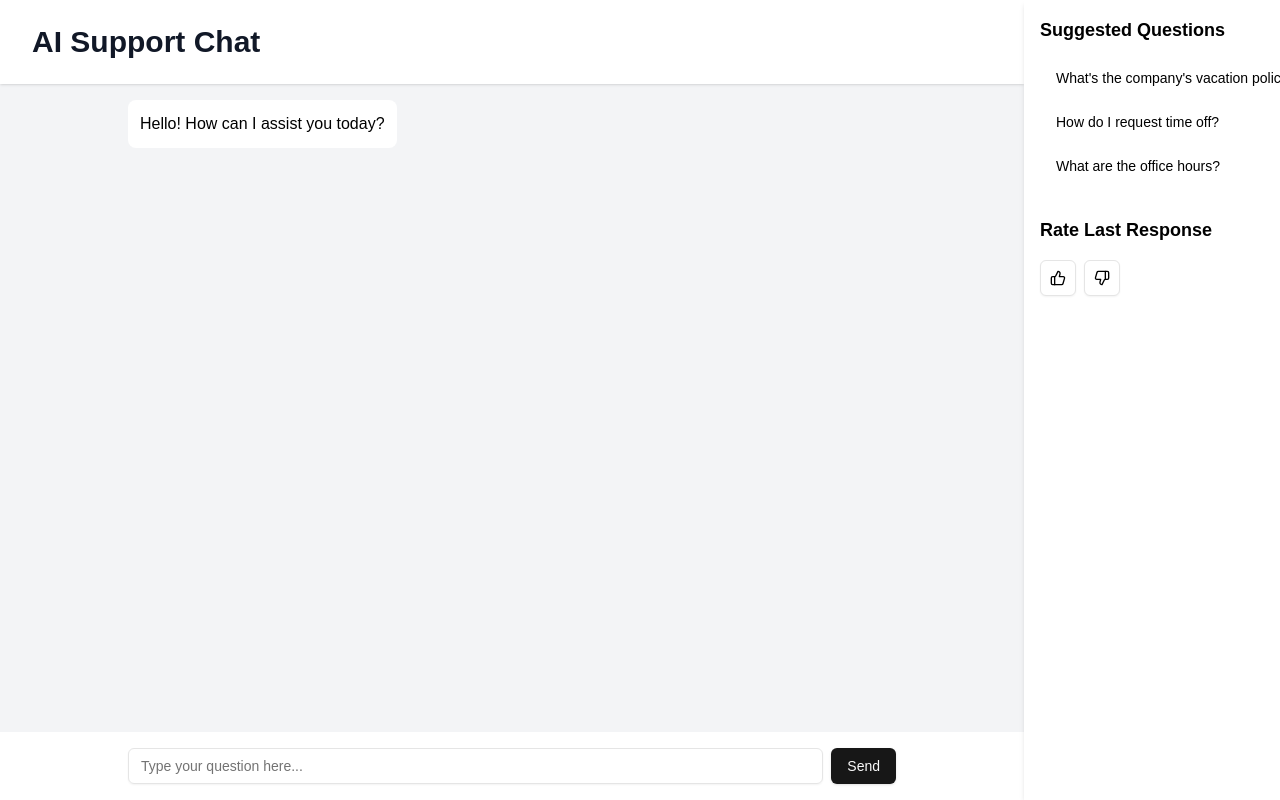
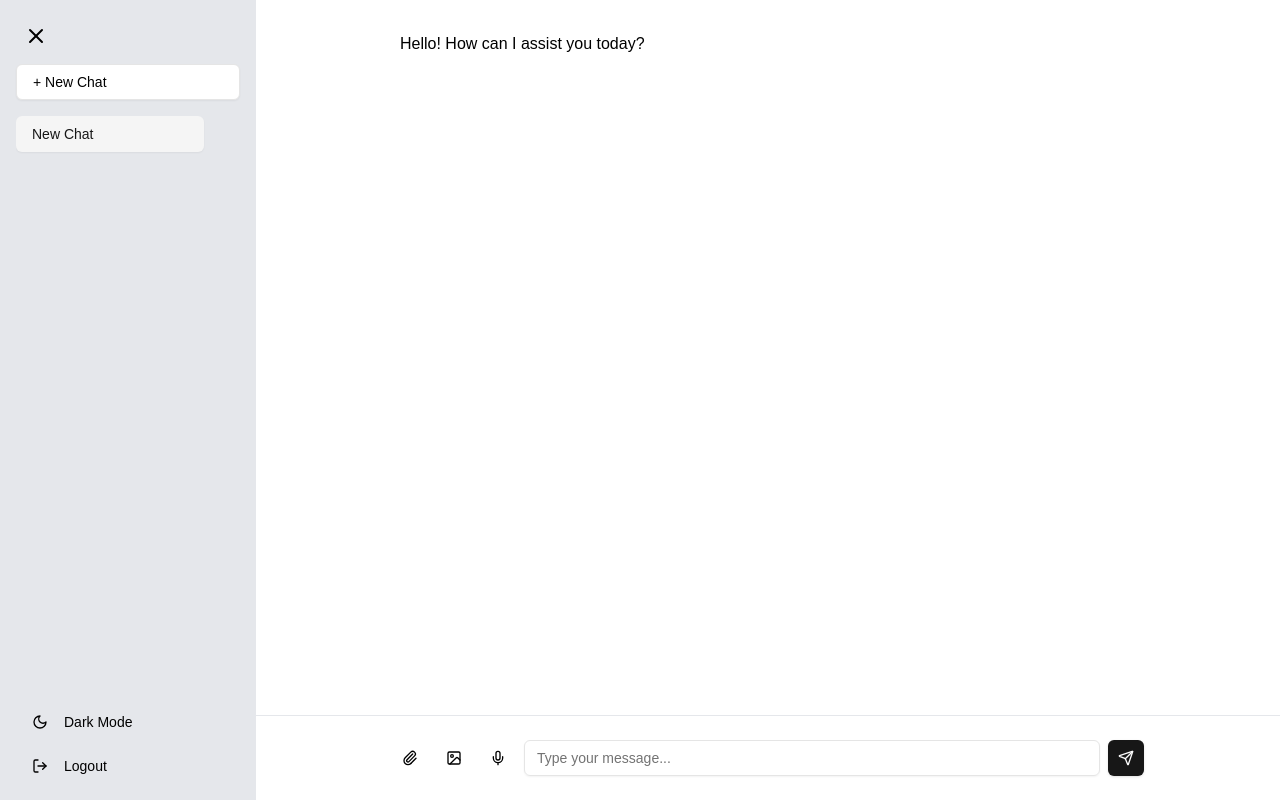
Before and after one commit to ShawneilRodrigues/TheNotoriusBug_LOC7, a Next.js app in the folder frontend/: page /employee/chat in a window 1280 px wide. Built offline with nearby package versions, Linux system fonts and the light colour scheme.

Commit message:
feat: add smooth scrolling behavior and enhance Navbar links for better navigation

```diff
--- a/frontend/src/app/employee/chat/page.tsx
+++ b/frontend/src/app/employee/chat/page.tsx
@@ -1,95 +1,326 @@
-"use client"
+'use client';
 
-import { useState } from "react"
-import { Button } from "@/components/ui/button"
-import { Input } from "@/components/ui/input"
-import { ThumbsUp, ThumbsDown } from "lucide-react"
+import { useState, useEffect } from 'react';
+import { Button } from '@/components/ui/button';
+import { Input } from '@/components/ui/input';
+import { useTheme } from 'next-themes';
+import {
+    Menu,
+    X,
+    Sun,
+    Moon,
+    LogOut,
+    Copy,
+    Paperclip,
+    Mic,
+    Image,
+    Send,
+    Pencil,
+} from 'lucide-react';
+import { cn } from '@/lib/utils';
 
 export default function EmployeeChat() {
-  const [chatInput, setChatInput] = useState("")
-  const [chatHistory, setChatHistory] = useState([{ role: "ai", content: "Hello! How can I assist you today?" }])
+    const [mounted, setMounted] = useState(false);
+    const [isSidebarOpen, setIsSidebarOpen] = useState(true);
+    const [chatInput, setChatInput] = useState('');
+    const [editingChatId, setEditingChatId] = useState<number | null>(null);
+    const [editingTitle, setEditingTitle] = useState('');
+    const [chats, setChats] = useState([
+        {
+            id: 1,
+            title: 'New Chat',
+            messages: [
+                { role: 'ai', content: 'Hello! How can I assist you today?' },
+            ],
+        },
+    ]);
+    const [activeChatId, setActiveChatId] = useState(1);
+    const { theme, setTheme } = useTheme();
+
+    // Handle hydration mismatch
+    useEffect(() => {
+        setMounted(true);
+    }, []);
+
+    const activeChat = chats.find((chat) => chat.id === activeChatId);
 
     const handleChatSubmit = (e: React.FormEvent) => {
-    e.preventDefault()
-    if (chatInput.trim() === "") return
+        e.preventDefault();
+        if (chatInput.trim() === '') return;
 
-    // Add user message to chat history
-    setChatHistory((prev) => [...prev, { role: "user", content: chatInput }])
+        const updatedChats = chats.map((chat) => {
+            if (chat.id === activeChatId) {
+                return {
+                    ...chat,
+                    messages: [
+                        ...chat.messages,
+                        { role: 'user', content: chatInput },
+                    ],
+                };
+            }
+            return chat;
+        });
+        setChats(updatedChats);
 
-    // Here you would typically call your API to get AI response
-    // For demo, we'll just echo the user's input
+        // Simulate AI response
         setTimeout(() => {
-      setChatHistory((prev) => [...prev, { role: "ai", content: `You said: ${chatInput}` }])
-    }, 1000)
+            const updatedChatsWithAI = chats.map((chat) => {
+                if (chat.id === activeChatId) {
+                    return {
+                        ...chat,
+                        messages: [
+                            ...chat.messages,
+                            { role: 'user', content: chatInput },
+                            { role: 'ai', content: `You said: ${chatInput}` },
+                        ],
+                    };
+                }
+                return chat;
+            });
+            setChats(updatedChatsWithAI);
+        }, 1000);
 
-    setChatInput("")
+        setChatInput('');
+    };
+
+    const createNewChat = () => {
+        const newChat = {
+            id: chats.length + 1,
+            title: 'New Chat',
+            messages: [
+                { role: 'ai', content: 'Hello! How can I assist you today?' },
+            ],
+        };
+        setChats([...chats, newChat]);
+        setActiveChatId(newChat.id);
+    };
+
+    const startEditingChat = (chat: { id: number; title: string }) => {
+        setEditingChatId(chat.id);
+        setEditingTitle(chat.title);
+    };
+
+    const saveEditingChat = () => {
+        if (editingTitle.trim()) {
+            setChats(
+                chats.map((chat) =>
+                    chat.id === editingChatId
+                        ? { ...chat, title: editingTitle.trim() }
+                        : chat
+                )
+            );
+        }
+        setEditingChatId(null);
+        setEditingTitle('');
+    };
+
+    const copyToClipboard = (text: string) => {
+        navigator.clipboard.writeText(text);
+    };
+
+    // Prevent hydration issues by not rendering until mounted
+    if (!mounted) {
+        return null;
     }
 
-  const suggestedQuestions = [
-    "What's the company's vacation policy?",
-    "How do I request time off?",
-    "What are the office hours?",
-  ]
+    return (
+        <div className="flex h-screen bg-background">
+            {/* Sidebar */}
+            <aside
+                className={cn(
+                    'absolute inset-y-0 left-0 z-50 w-64 bg-card transform transition-transform duration-200 ease-in-out pt-12 bg-gray-200 dark:bg-gray-700',
+                    isSidebarOpen ? 'translate-x-0' : '-translate-x-full'
+                )}
+            >
+                <div className="flex flex-col h-full p-4 ">
+                    <Button
+                        variant="outline"
+                        className="w-full justify-start mb-4"
+                        onClick={createNewChat}
+                    >
+                        + New Chat
+                    </Button>
 
-  return (
-    <div className="flex h-screen bg-gray-100">
-      {/* Chat window */}
-      <div className="flex-1 flex flex-col">
-        <header className="bg-white shadow">
-          <div className="max-w-7xl mx-auto py-6 px-4 sm:px-6 lg:px-8">
-            <h1 className="text-3xl font-bold text-gray-900">AI Support Chat</h1>
+                    <div className="flex-1 overflow-y-auto">
+                        {chats.map((chat) => (
+                            <div
+                                key={chat.id}
+                                className="flex items-center mb-2 group"
+                            >
+                                {editingChatId === chat.id ? (
+                                    <div className="flex w-full space-x-2">
+                                        <Input
+                                            value={editingTitle}
+                                            onChange={(e) =>
+                                                setEditingTitle(e.target.value)
+                                            }
+                                            onBlur={saveEditingChat}
+                                            onKeyDown={(e) =>
+                                                e.key === 'Enter' &&
+                                                saveEditingChat()
+                                            }
+                                            autoFocus
+                                        />
                                     </div>
-        </header>
+                                ) : (
+                                    <div className="flex w-full items-center">
+                                        <Button
+                                            variant={
+                                                chat.id === activeChatId
+                                                    ? 'secondary'
+                                                    : 'ghost'
+                                            }
+                                            className="flex-1 justify-start text-left"
+                                            onClick={() =>
+                                                setActiveChatId(chat.id)
+                                            }
+                                        >
+                                            {chat.title}
+                                        </Button>
+                                        <Button
+                                            variant="ghost"
+                                            size="icon"
+                                            className="opacity-0 group-hover:opacity-100"
+                                            onClick={() =>
+                                                startEditingChat(chat)
+                                            }
+                                        >
+                                            <Pencil className="h-4 w-4" />
+                                        </Button>
+                                    </div>
+                                )}
+                            </div>
+                        ))}
+                    </div>
+
+                    <div className="space-y-2">
+                        <Button
+                            variant="ghost"
+                            className="w-full justify-start"
+                            onClick={() =>
+                                setTheme(theme === 'dark' ? 'light' : 'dark')
+                            }
+                        >
+                            {theme === 'dark' ? (
+                                <Sun className="mr-2 h-4 w-4" />
+                            ) : (
+                                <Moon className="mr-2 h-4 w-4" />
+                            )}
+                            {theme === 'dark' ? 'Light Mode' : 'Dark Mode'}
+                        </Button>
+                        <Button
+                            variant="ghost"
+                            className="w-full justify-start text-destructive"
+                        >
+                            <LogOut className="mr-2 h-4 w-4" />
+                            Logout
+                        </Button>
+                    </div>
+                </div>
+            </aside>
+
+            {/* Main Content */}
+            <div
+                className={cn(
+                    'flex-1 flex flex-col transition-[margin] duration-200 ease-in-out',
+                    isSidebarOpen ? 'ml-64' : 'ml-0'
+                )}
+            >
+                {/* Toggle Sidebar Button */}
+                <button
+                    onClick={() => setIsSidebarOpen(!isSidebarOpen)}
+                    className="fixed top-4 left-4 z-50 p-2 rounded-md hover:bg-accent"
+                >
+                    {isSidebarOpen ? (
+                        <X className="h-6 w-6" />
+                    ) : (
+                        <Menu className="h-6 w-6" />
+                    )}
+                </button>
+
+                {/* Chat Messages */}
                 <main className="flex-1 overflow-y-auto p-4">
                     <div className="max-w-3xl mx-auto space-y-4">
-            {chatHistory.map((message, index) => (
-              <div key={index} className={`flex ${message.role === "user" ? "justify-end" : "justify-start"}`}>
+                        {activeChat?.messages.map((message, index) => (
                             <div
-                  className={`max-w-sm rounded-lg p-3 ${message.role === "user" ? "bg-blue-500 text-white" : "bg-white"}`}
+                                key={index}
+                                className={cn(
+                                    'flex flex-col',
+                                    message.role === 'user'
+                                        ? 'items-end'
+                                        : 'items-start'
+                                )}
+                            >
+                                <div
+                                    className={cn(
+                                        'max-w-[80%] rounded-lg p-4',
+                                        message.role === 'user'
+                                            ? 'bg-primary text-primary-foreground'
+                                            : 'bg-card'
+                                    )}
                                 >
                                     {message.content}
                                 </div>
+                                <Button
+                                    variant="ghost"
+                                    size="sm"
+                                    className="mt-1 opacity-0 hover:opacity-100 transition-opacity"
+                                    onClick={() =>
+                                        copyToClipboard(message.content)
+                                    }
+                                >
+                                    <Copy className="h-4 w-4 mr-2" />
+                                    Copy
+                                </Button>
                             </div>
                         ))}
                     </div>
                 </main>
-        <footer className="bg-white p-4">
-          <form onSubmit={handleChatSubmit} className="max-w-3xl mx-auto flex space-x-2">
+
+                {/* Input Area */}
+                <footer className="border-t bg-background p-4">
+                    <form
+                        onSubmit={handleChatSubmit}
+                        className="max-w-3xl mx-auto"
+                    >
+                        <div className="flex items-end space-x-2 bg-card rounded-lg p-2">
+                            <Button
+                                type="button"
+                                variant="ghost"
+                                size="icon"
+                            >
+                                <Paperclip className="h-5 w-5" />
+                            </Button>
+                            <Button
+                                type="button"
+                                variant="ghost"
+                                size="icon"
+                            >
+                                <Image className="h-5 w-5" />
+                            </Button>
+                            <Button
+                                type="button"
+                                variant="ghost"
+                                size="icon"
+                            >
+                                <Mic className="h-5 w-5" />
+                            </Button>
                             <Input
-              placeholder="Type your question here..."
+                                placeholder="Type your message..."
                                 value={chatInput}
                                 onChange={(e) => setChatInput(e.target.value)}
                                 className="flex-1"
                             />
-            <Button type="submit">Send</Button>
+                            <Button
+                                type="submit"
+                                size="icon"
+                            >
+                                <Send className="h-5 w-5" />
+                            </Button>
+                        </div>
                     </form>
                 </footer>
             </div>
-
-      {/* Sidebar */}
-      <aside className="w-64 bg-white shadow-md p-4">
-        <h2 className="text-lg font-semibold mb-4">Suggested Questions</h2>
-        <ul className="space-y-2">
-          {suggestedQuestions.map((question, index) => (
-            <li key={index}>
-              <Button variant="ghost" className="w-full justify-start text-left" onClick={() => setChatInput(question)}>
-                {question}
-              </Button>
-            </li>
-          ))}
-        </ul>
-        <div className="mt-8">
-          <h2 className="text-lg font-semibold mb-4">Rate Last Response</h2>
-          <div className="flex space-x-2">
-            <Button variant="outline" size="icon">
-              <ThumbsUp className="h-4 w-4" />
-            </Button>
-            <Button variant="outline" size="icon">
-              <ThumbsDown className="h-4 w-4" />
-            </Button>
         </div>
-        </div>
-      </aside>
-    </div>
-  )
+    );
 }
--- a/frontend/src/app/globals.css
+++ b/frontend/src/app/globals.css
@@ -6,6 +6,10 @@ body {
   font-family: Arial, Helvetica, sans-serif;
 }
 
+html {
+  scroll-behavior: smooth;
+}
+
 @layer base {
   :root {
     --radius: 0.5rem;
```
Also changed, not shown: frontend/src/components/Navbar.tsx (+20 -5 lines), 1 other file (tests, documents, lock files or other folders). Lines whose indentation alone changed are shown as unchanged.
